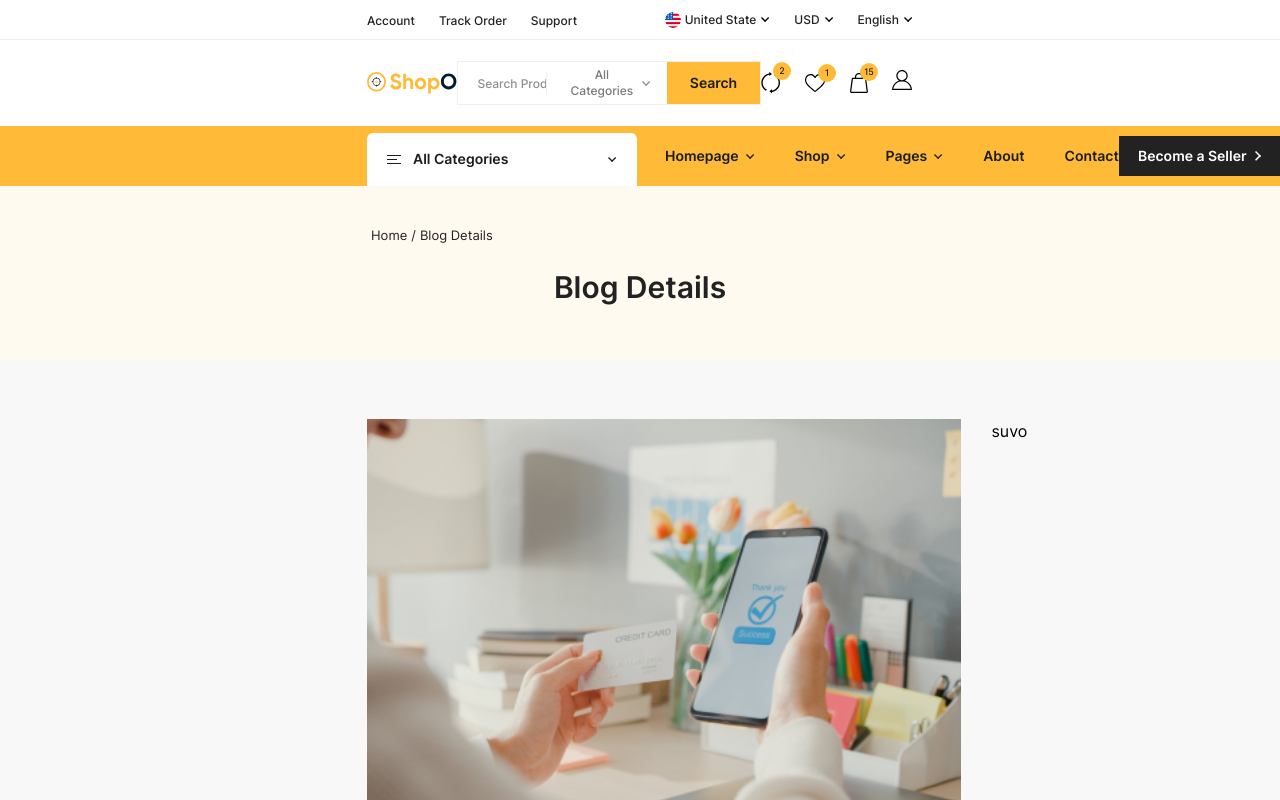
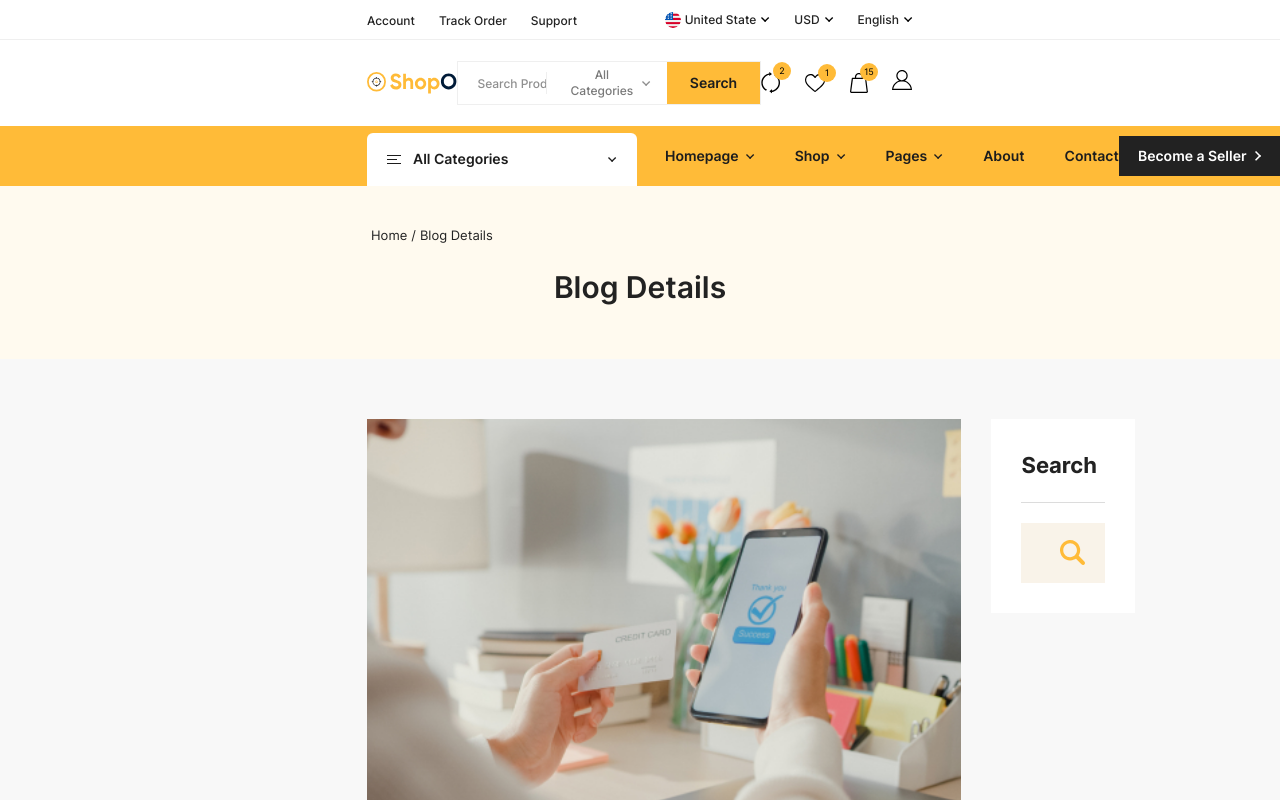
Before and after one commit to ifedayoagboola/bitsgiga-client, a React (Create React App) app: page /blogs/blog in a window 1280 px wide. Shown: the top 800 px of the page. Built offline with nearby package versions, Linux system fonts and the light colour scheme.

Commit message:
search component

```diff
--- a/src/components/Blogs/Blog.jsx/index.jsx
+++ b/src/components/Blogs/Blog.jsx/index.jsx
@@ -348,7 +348,35 @@ export default function Blog() {
                   </div>
                 </div>
               </div>
-              <div className="w-[370px]">suvo</div>
+              <div className="w-[370px]">
+                <div className="search-widget w-full p-[30px] bg-white">
+                  <h1 className="text-[22px] text-qblack font-bold mb-5">
+                    Search
+                  </h1>
+                  <div className="w-full h-[1px] bg-[#DCDCDC] mb-5"></div>
+                  <div className="w-full h-[60px] relative">
+                    <input
+                      type="text"
+                      placeholder="Search"
+                      className="w-full h-full bg-[#F9F3E9] focus:outline-none focus:ring-0 pl-5 pr-16 placeholder:text-qgraytwo"
+                    />
+                    <span className="absolute right-5 top-[17px]">
+                      <svg
+                        width="25"
+                        height="25"
+                        viewBox="0 0 25 25"
+                        fill="none"
+                        xmlns="http://www.w3.org/2000/svg"
+                      >
+                        <path
+                          d="M0 9.59954C0.0526938 9.17184 0.105388 8.74414 0.184428 8.34317C0.526938 6.44524 1.34369 4.81463 2.60834 3.39787C4.08377 1.74052 5.92805 0.644534 8.0885 0.216832C10.6178 -0.291064 13.0154 0.0831754 15.2549 1.44648C17.7842 2.99689 19.3913 5.24233 19.9973 8.15605C20.5242 10.6421 20.129 13.0212 18.9171 15.2666C18.68 15.6943 18.68 15.6943 19.0225 16.0418C20.7877 17.8328 22.553 19.6238 24.3182 21.4148C24.8978 22.0029 25.1349 22.6712 24.9242 23.4731C24.529 24.9968 22.6583 25.5582 21.4727 24.3285C20.4715 23.286 19.4704 22.2969 18.4428 21.2544C17.6261 20.4257 16.8357 19.6238 16.0189 18.7951C15.9662 18.7417 15.9135 18.6882 15.8872 18.6615C15.2549 18.9823 14.6752 19.3565 14.0429 19.6238C11.3292 20.7733 8.58909 20.7465 5.90171 19.5169C3.873 18.5813 2.34487 17.1111 1.26465 15.1597C0.579632 13.9033 0.158081 12.5667 0.0526938 11.1232C0.0526938 11.043 0.0263469 10.9628 0 10.8826C0 10.4817 0 10.0272 0 9.59954ZM3.26702 10.2678C3.26702 14.0904 6.34961 17.1913 10.1172 17.1913C13.8848 17.1645 16.9147 14.0904 16.9411 10.2678C16.9411 6.47197 13.8585 3.3444 10.1172 3.3444C6.32326 3.3444 3.26702 6.44524 3.26702 10.2678Z"
+                          fill="#FFBB38"
+                        />
+                      </svg>
+                    </span>
+                  </div>
+                </div>
+              </div>
             </div>
           </div>
         </div>
```
